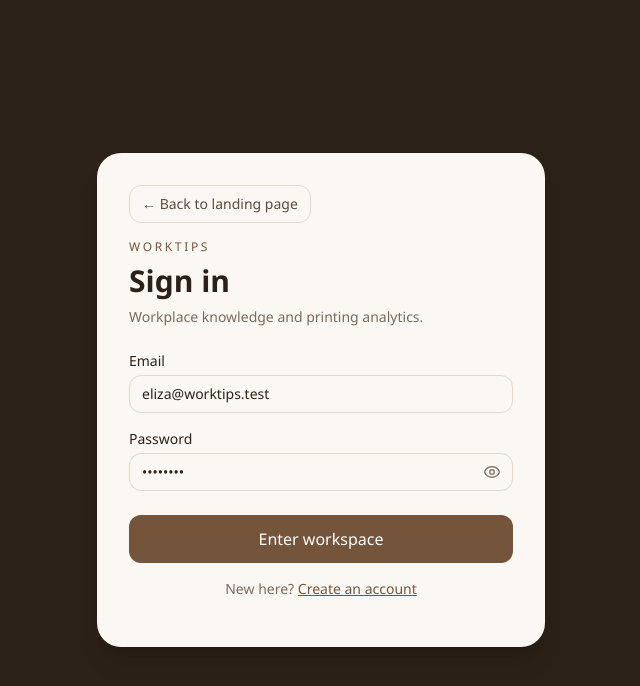
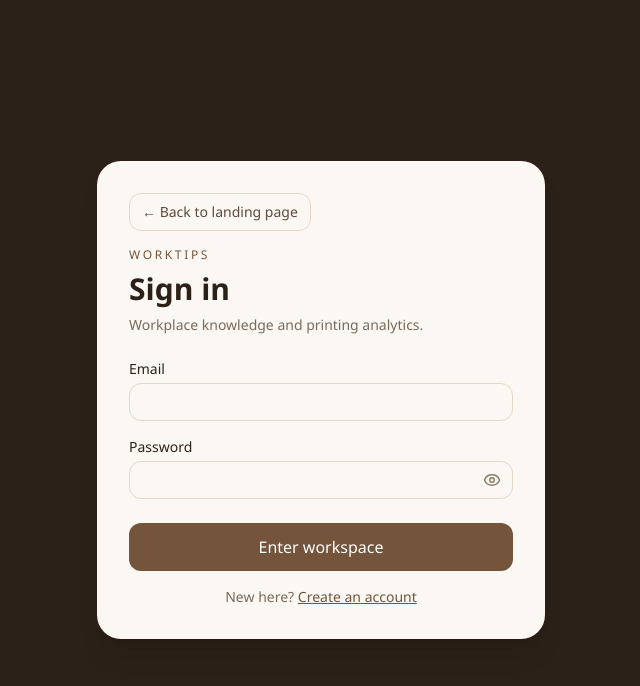
Before and after one commit to eliz2006/WORKTIPS, a React (Vite) app in the folder frontend/: page /login in a window 1280 px wide. Shown: the top 686 px of the page, without its empty margins (319-959 px from the left). Built offline with nearby package versions, Linux system fonts and the light colour scheme.

Commit message:
Remove prefilled login credentials

```diff
--- a/frontend/src/pages/Login.jsx
+++ b/frontend/src/pages/Login.jsx
@@ -6,7 +6,7 @@ import PasswordInput from '../components/PasswordInput'
 export default function Login() {
   const { login } = useAuth()
   const navigate = useNavigate()
-  const [form, setForm] = useState({ email: 'eliza@worktips.test', password: 'password' })
+  const [form, setForm] = useState({ email: '', password: '' })
   const [error, setError] = useState('')
 
   const submit = async (e) => {
@@ -52,7 +52,6 @@ export default function Login() {
             Create an account
           </Link>
         </p>
-        <p className="mt-4 text-xs text-[#8a7b6d]"></p>
       </form>
     </div>
   )
```
